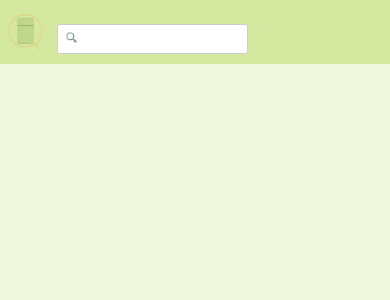
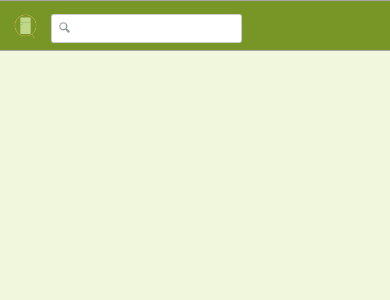
Before and after one commit to pamwang/fridge-app, a React (Create React App) app in the folder fridge-app/: page / in a window 390 px wide. Shown: the top 300 px of the page. Built offline with nearby package versions, Linux system fonts and the light colour scheme.

Commit message:
navBar now responsive

```diff
--- a/fridge-app/src/navBar.css
+++ b/fridge-app/src/navBar.css
@@ -1,25 +1,26 @@
 .navBar{
-    background-color: #d5e8a0;
+    background-color: #789626;
     font-size: calc(10px + 0.7vmin);
     min-height: 1vm;
     width: 100%;
-    overflow: auto;
+    align-self: center;
+    border: 0.1em solid rgb(167, 167, 167);
+    justify-items: center;
 }
 
 .navBar-logo{
-    height: 3em;
-    width: 3em;
+    display: flex;
+    height: 2em;
+    width: 2em;
     pointer-events: none;
-    margin-top: 1em;
+    margin-top: 0em;
     align-items:flex-start;
-    display: inline-flex;
     float: left;
-    padding-bottom: 1em;
-    padding-left: 0.5em;
+    padding: 1em 0.5em 0.5em 1em ;
+    vertical-align:center;
 }
 
 .navBar-search{
     float: left;
-    margin-top: 1.5rem;
-    padding-left: 1em;
+    padding: 1em 0em 0.5em 0.5em;
 }
--- a/fridge-app/src/searchBar.css
+++ b/fridge-app/src/searchBar.css
@@ -21,3 +21,10 @@
   width: 60em;
   outline:0;
 }
+
+@media screen and (max-width: 960px){
+
+  .searchfield:focus{
+    width: 25em;
+  }
+}
```
